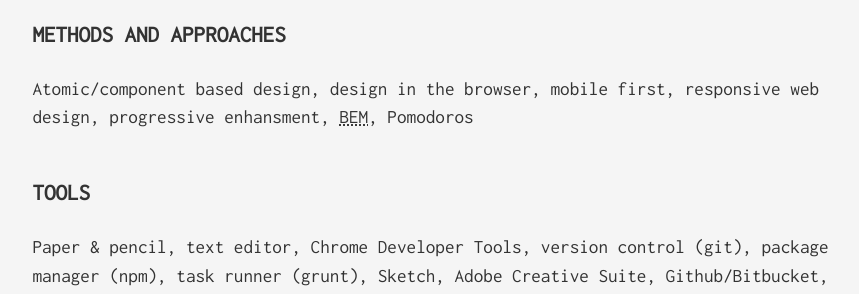
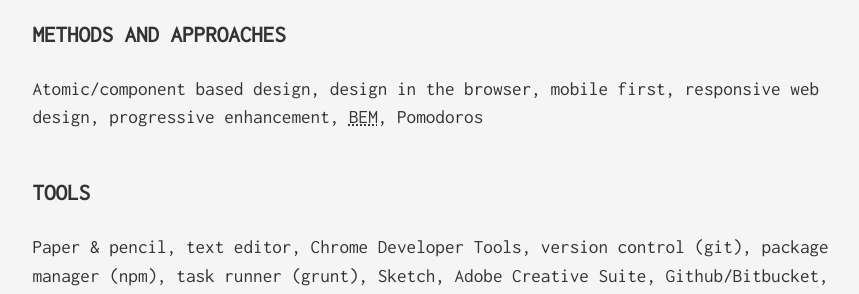
Before and after one commit to tataata/taniaabanina.com, a Jekyll site: the page built from resume.md, in a window 1280 px wide and 900 px high, scrolled down 766 px. Shown: the part 181-475 px from the top of the window, without its empty margins (6-865 px from the left). Built offline with Jekyll 4.4.1, drawn with Linux system fonts in a browser that asks for light colours; some of the changed text lies outside the part shown.

Commit message:
update description of responsibilities at amorelie, fix typo

```diff
--- a/resume.md
+++ b/resume.md
@@ -36,7 +36,7 @@
 <abbr title="HyperText Markup Language">HTML</abbr>/<abbr title="HyperText Markup Language Version 5">HTML5</abbr> &amp; <abbr title="Cascading Style Sheets">CSS</abbr>/<abbr title="Cascading Style Sheets, Level 3">CSS3</abbr> with preprocessors, JavaScript (jQuery)
 
 ### Methods and approaches
-Atomic/component based design, design in the browser, mobile first, responsive web design, progressive enhansment, <abbr title="Block Element Modifier">BEM</abbr>, Pomodoros
+Atomic/component based design, design in the browser, mobile first, responsive web design, progressive enhancement, <abbr title="Block Element Modifier">BEM</abbr>, Pomodoros
 
 ### Tools
 Paper & pencil, text editor, Chrome Developer Tools, version control (git), package manager (npm), task runner (grunt), Sketch, Adobe Creative Suite, Github/Bitbucket, Stackoverflow, task management systems (Trello, Leankit, Basecamp)
```
Also changed, not shown: other parts of resume.md (+1 -0 lines).
